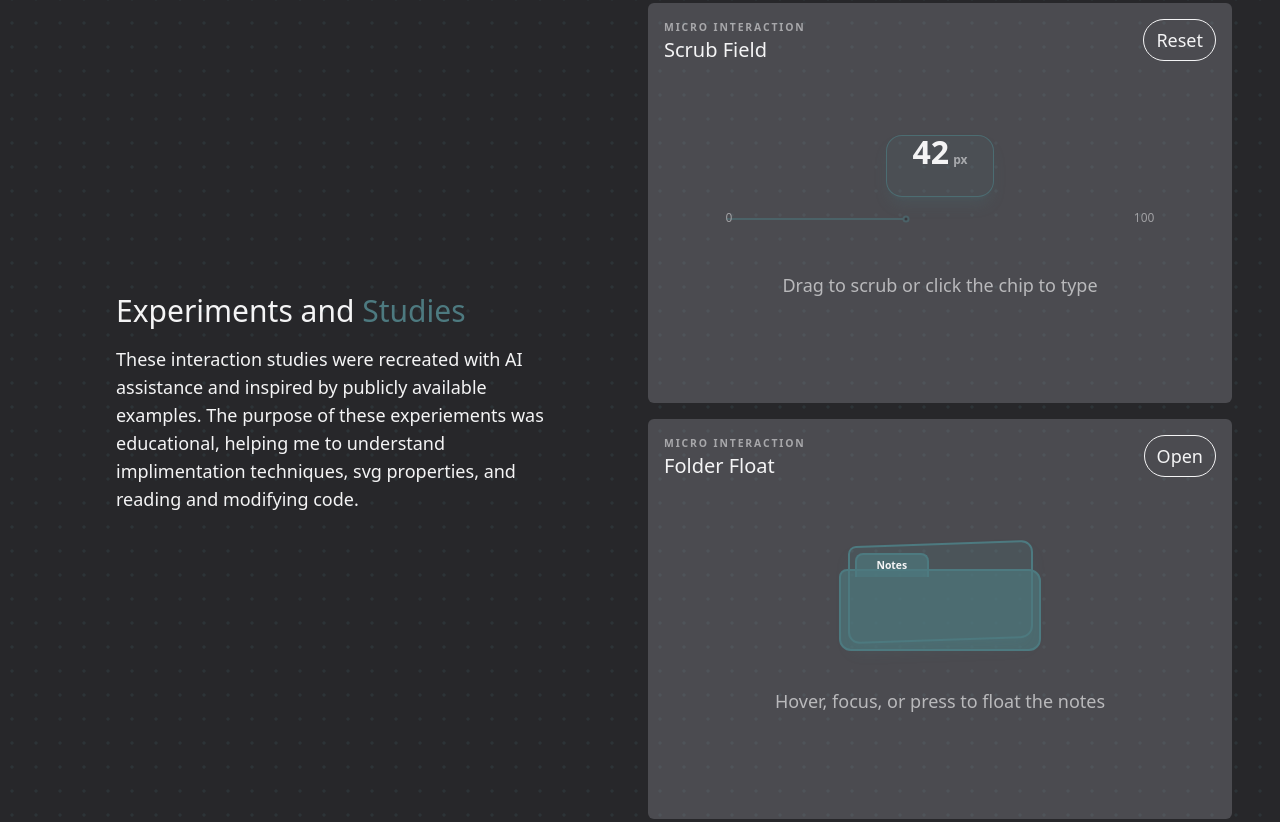
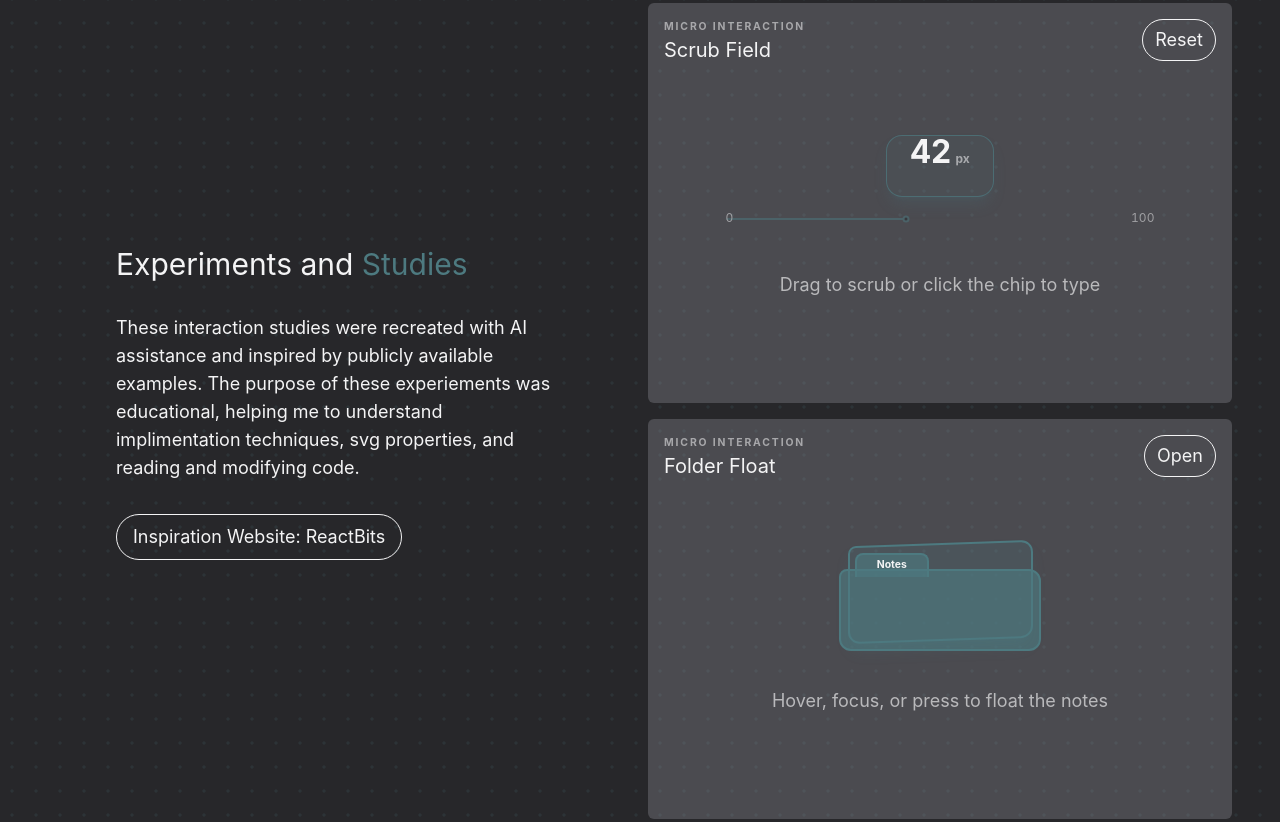
Before and after one commit to lillyanna-poorman/playground-css, a website: page index.html in a window 1280 px wide. Shown: the part 1645-2467 px from the top of the page. Drawn offline with nearby package versions, Linux system fonts and the light colour scheme.

Commit message:
installed Tailwind CLI and documentation cleanup for initial deployment

```diff
--- a/index.html
+++ b/index.html
@@ -7,19 +7,11 @@ date: 10/23/26
 <head>
 <meta charset="UTF-8">
 <meta name="viewport" content="width=device-width, initial-scale=1.0"/>
-<script id="tailwind-styles" src="https://cdn.jsdelivr.net/npm/@tailwindcss/browser@4"></script>
+<link rel="stylesheet" href="tailwind.css">
 <link rel="stylesheet" href="styles.css">
 <link rel="stylesheet" href="obj-1/scrub-field.css">
 <link rel="stylesheet" href="obj-2/folder-float.css">
 <link rel="stylesheet" href="obj-3/pulse-heart.css">
-<style id="custom-styles" type="text/tailwindcss">
-  @custom-variant dark (&:where(.dark, .dark *));
-  @theme {
-  --color-primary: hsl(186deg 25% 40%);
-  --color-hover: hsl(186deg 30% 50%);
-  --font-brand: "Brush Script MT", cursive;
-  }
-</style>
 </head>
 <body id="background-image" class="dark bg-zinc-300 dark:bg-zinc-800 dark:text-zinc-100 text-lg transition-colors duration-500 ease-in-out justify-self-center">
 
@@ -68,18 +60,17 @@ date: 10/23/26
         <h3 id="featuredTitle" class="text-3xl border-b-2 pb-2">Areas of Practice</h3>
         <div id="featuredDescription" class="flex flex-col gap-2">
           <p> Exercising skills for fluency, so that less thought goes into the <span class="italic">how</span>, but more into the <span class="italic">what</span> and <span class="italic">why</span>.</p>
-          <p class="flex flex-row gap-2 items-center">
-            Click on a skill to learn more about it.
-          </p>
+          <p class="flex flex-row gap-2 items-center">Click on a skill to learn more about it.</p>
         </div>
       </div>
     </section>
 
     <section id="work" class="grid sm:grid-cols-2 gap-4 p-4 sm:p-12 mb-12">
       <div class="sm:h-screen sm:sticky top-0 grid place-items-center">
-        <div class="flex flex-col gap-4 max-w-md">
+        <div class="flex flex-col gap-8 max-w-md">
           <h3 class="text-3xl">Experiments and <span class="text-primary">Studies</span></h3>
           <p>These interaction studies were recreated with AI assistance and inspired by publicly available examples. The purpose of these experiements was educational, helping me to understand implimentation techniques, svg properties, and reading and modifying code.</p>
+          <a href="https://www.reactbits.dev/" target="_blank" class="border px-4 py-2 rounded-full w-fit hover:bg-primary">Inspiration Website: ReactBits</a>
         </div>
       </div>
       <div class="flex flex-col gap-4">
--- /dev/null
+++ b/tailwind.input.css
@@ -0,0 +1,10 @@
+@import "tailwindcss";
+@source "./index.html";
+
+@custom-variant dark (&:where(.dark, .dark *));
+
+@theme {
+  --color-primary: hsl(186deg 25% 40%);
+  --color-hover: hsl(186deg 30% 50%);
+  --font-brand: "Brush Script MT", cursive;
+}
```
Also changed, not shown: package.json (added, +26 -0 lines), README.md, tailwind.css (added), 2 other files.
